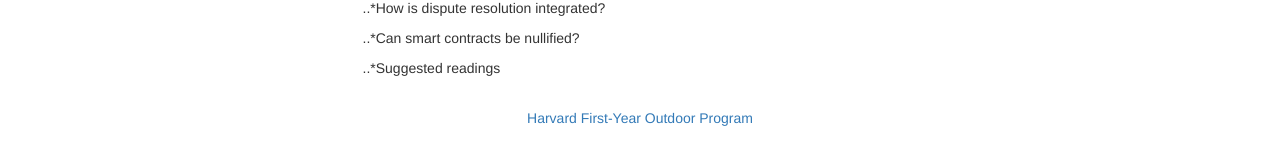
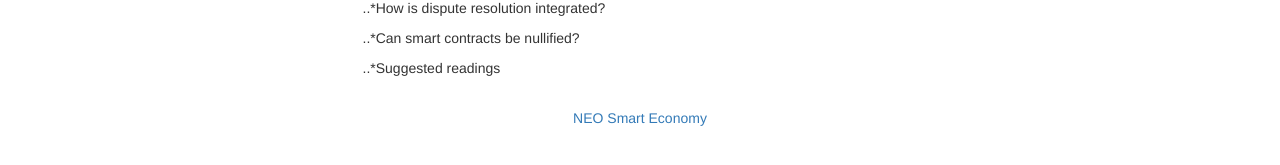
Before and after one commit to neo-project/global-blockchain-compliance-hub, a Jekyll site: the page built from index.html, in a window 1280 px wide. Shown: the part 529-694 px from the top of the page. Built offline with Jekyll 4.4.1, drawn with Linux system fonts in a browser that asks for light colours; nearby versions of some CDN libraries.

Commit message:
Update footer.html

```diff
--- a/_includes/footer.html
+++ b/_includes/footer.html
@@ -1,4 +1,4 @@
 <div class="col-md-12">
   <br>
-  <p class="text-center"><a href="http://fop.fas.harvard.edu" target="_blank">Harvard First-Year Outdoor Program</a></p>
+  <p class="text-center"><a href="http://neo.org" target="_blank">NEO Smart Economy</a></p>
 </div>
```
